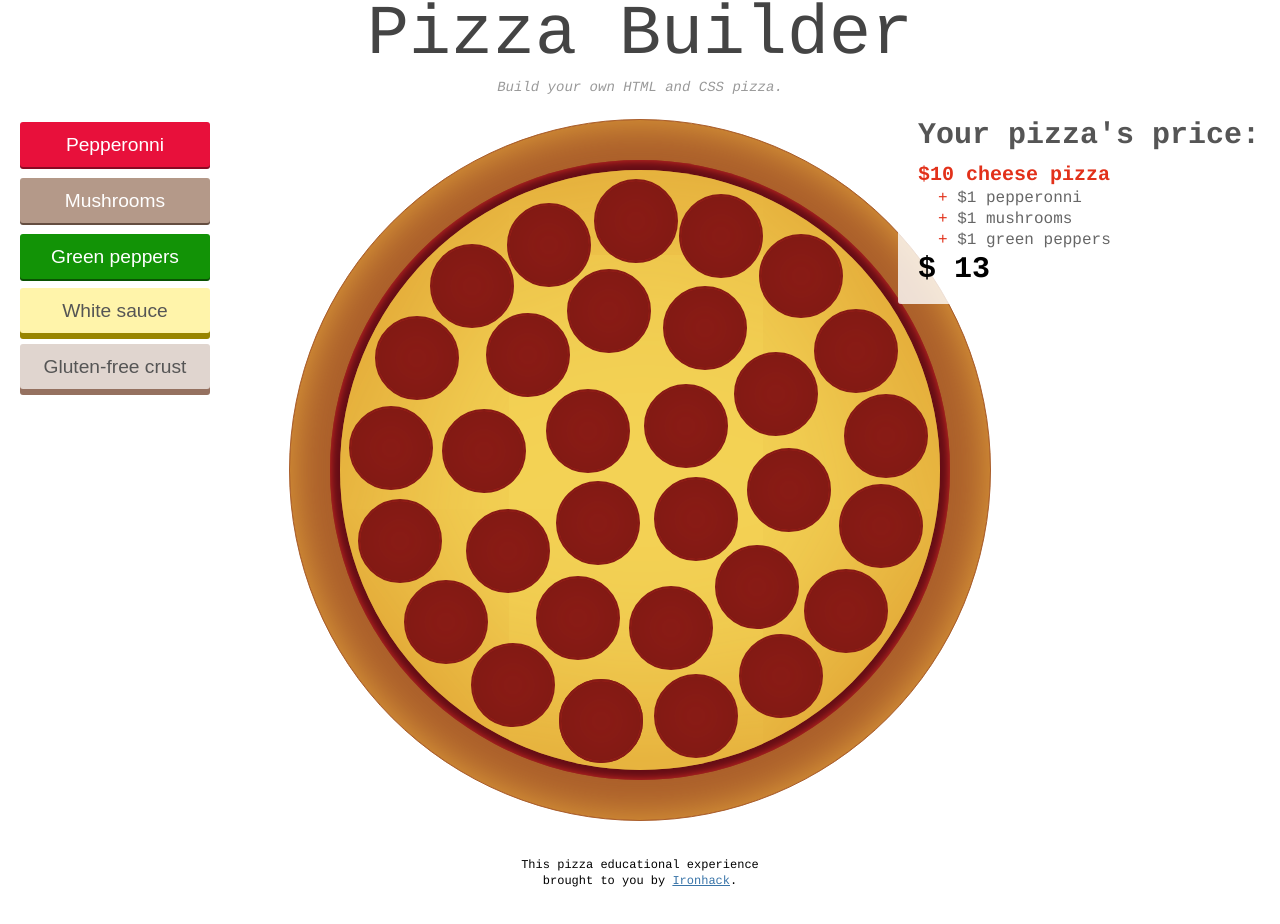
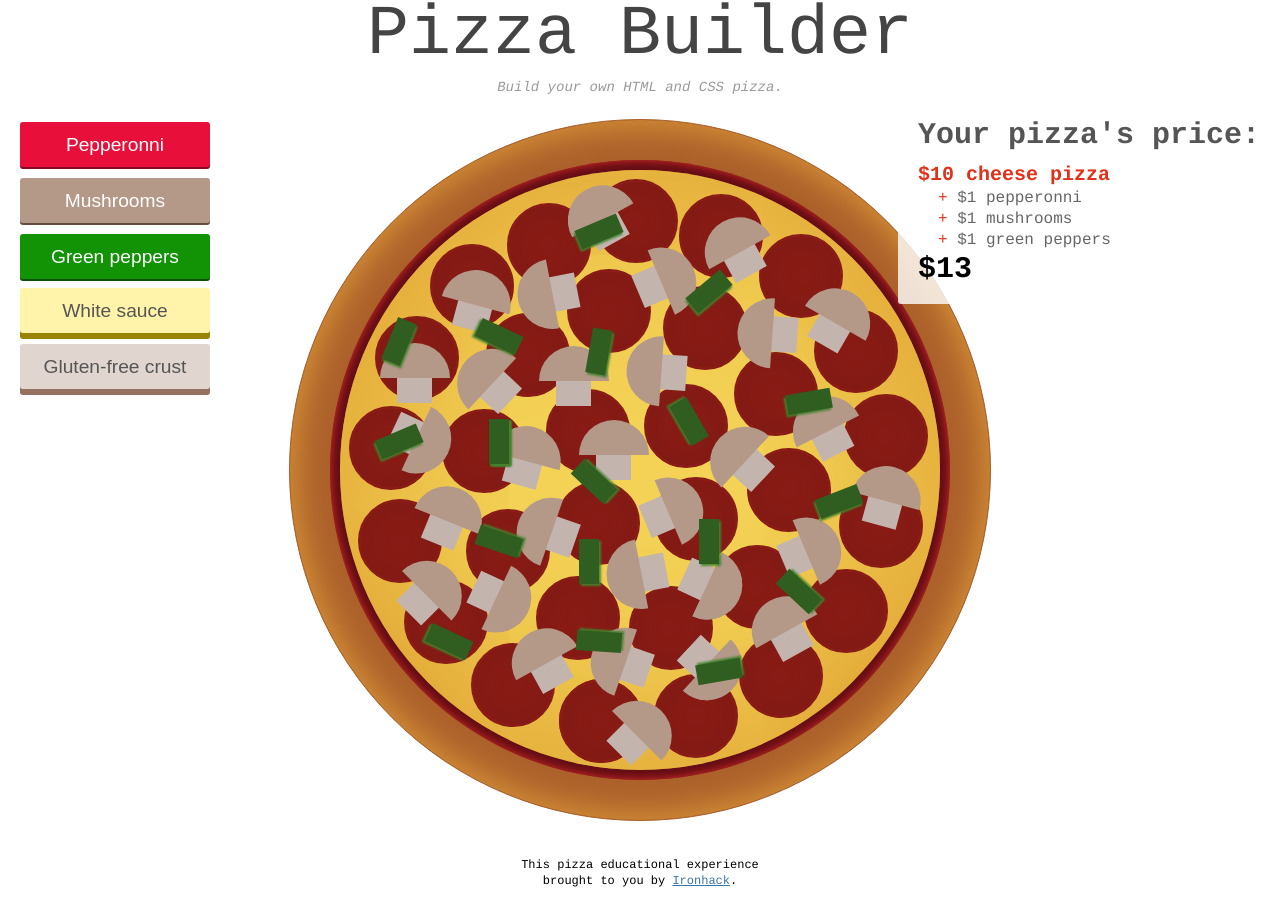
Before and after one commit to ironhack-labs/lab-dom-pizza-builder, a plain HTML site: page starter-code/index.html in a window 1280 px wide. Drawn offline with Linux system fonts and the light colour scheme.

Commit message:
fix mushroom and greenpepper btn

```diff
--- a/starter-code/index.html
+++ b/starter-code/index.html
@@ -1,5 +1,6 @@
 <!DOCTYPE html>
 <html>
+
 <head>
   <title>Pizza Builder</title>
   <link rel="stylesheet" href="pizza.css">
@@ -23,7 +24,7 @@
         <button class="btn btn-mushrooms active">Mushrooms</button>
       </li>
       <li>
-          <button class="btn btn-greenPeppers active">Green peppers</button>
+        <button class="btn btn-green-peppers active">Green peppers</button>
       </li>
       <li>
         <button class="btn btn-sauce active">White sauce</button>
@@ -53,27 +54,27 @@
 
   <!-- Begin Pizza -->
   <div id="pizza">
-      <section class="greenPepper one"></section>
-      <section class="greenPepper two"></section>
-      <section class="greenPepper three"></section>
-      <section class="greenPepper four"></section>
-      <section class="greenPepper five"></section>
-      <section class="greenPepper six"></section>
-      <section class="greenPepper seven"></section>
-      <section class="greenPepper eight"></section>
-      <section class="greenPepper nine"></section>
-      <section class="greenPepper ten"></section>
-      <section class="greenPepper eleven"></section>
-      <section class="greenPepper twelve"></section>
-      <section class="greenPepper thirteen"></section>
-      <section class="greenPepper fourteen"></section>
-      <section class="greenPepper fifteen"></section>
-      <section class="greenPepper sixteen"></section>
-      <section class="greenPepper seventeen"></section>
-      <section class="greenPepper eightteen"></section>
-      <section class="greenPepper nineteen"></section>
-      <section class="greenPepper twenty"></section>
-      <section class="greenPepper twenty-one"></section>
+    <section class="green-pepper one"></section>
+    <section class="green-pepper two"></section>
+    <section class="green-pepper three"></section>
+    <section class="green-pepper four"></section>
+    <section class="green-pepper five"></section>
+    <section class="green-pepper six"></section>
+    <section class="green-pepper seven"></section>
+    <section class="green-pepper eight"></section>
+    <section class="green-pepper nine"></section>
+    <section class="green-pepper ten"></section>
+    <section class="green-pepper eleven"></section>
+    <section class="green-pepper twelve"></section>
+    <section class="green-pepper thirteen"></section>
+    <section class="green-pepper fourteen"></section>
+    <section class="green-pepper fifteen"></section>
+    <section class="green-pepper sixteen"></section>
+    <section class="green-pepper seventeen"></section>
+    <section class="green-pepper eightteen"></section>
+    <section class="green-pepper nineteen"></section>
+    <section class="green-pepper twenty"></section>
+    <section class="green-pepper twenty-one"></section>
 
     <section class="mushroom one">
       <div class="cap">1</div>
@@ -291,4 +292,5 @@
 
   <script src="pizza.js"></script>
 </body>
+
 </html>
--- a/starter-code/pizza.css
+++ b/starter-code/pizza.css
@@ -1,12 +1,65 @@
-html, body, div, span, applet, object, iframe,
-h1, h2, h3, h4, h5, h6, p, blockquote, pre,
-a, abbr, acronym, address, big, cite, code,
-del, dfn, em, font, img, ins, kbd, q, s, samp,
-small, strike, sub, sup, tt, var,
-dl, dt, dd, ol, ul, li,
-fieldset, form, label, legend,
-table, caption, tbody, tfoot, thead, tr, th, td,
-header, section, footer, article, details {
+html,
+body,
+div,
+span,
+applet,
+object,
+iframe,
+h1,
+h2,
+h3,
+h4,
+h5,
+h6,
+p,
+blockquote,
+pre,
+a,
+abbr,
+acronym,
+address,
+big,
+cite,
+code,
+del,
+dfn,
+em,
+font,
+img,
+ins,
+kbd,
+q,
+s,
+samp,
+small,
+strike,
+sub,
+sup,
+tt,
+var,
+dl,
+dt,
+dd,
+ol,
+ul,
+li,
+fieldset,
+form,
+label,
+legend,
+table,
+caption,
+tbody,
+tfoot,
+thead,
+tr,
+th,
+td,
+header,
+section,
+footer,
+article,
+details {
   margin: 0;
   padding: 0;
   border: 0;
@@ -17,6 +70,7 @@ header, section, footer, article, details {
   font-family: inherit;
   vertical-align: baseline;
 }
+
 /* remember to define focus styles! */
 :focus {
   outline: 0;
@@ -28,31 +82,43 @@ body {
   background: white;
 }
 
-ol, ul {
+ol,
+ul {
   list-style: none;
 }
+
 /* tables still need 'cellspacing="0"' in the markup */
 table {
   border-collapse: separate;
   border-spacing: 0;
 }
 
-caption, th, td {
+caption,
+th,
+td {
   text-align: left;
   font-weight: normal;
 }
 
-blockquote:before, blockquote:after,
-q:before, q:after {
+blockquote:before,
+blockquote:after,
+q:before,
+q:after {
   content: "";
 }
 
-blockquote, q {
-  quotes: "" "";
+blockquote,
+q {
+  quotes: """";
 }
 
 /*--- HTML5 -----*/
-header, nav, details, section, aside, footer {
+header,
+nav,
+details,
+section,
+aside,
+footer {
   display: block;
 }
 
@@ -202,29 +268,29 @@ p.description {
   box-shadow: none;
 }
 
-.btn-greenPeppers {
+.btn-green-peppers {
   background: #129306;
   box-shadow: 0 6px #0a5203;
   color: #fff;
 }
 
-.btn-greenPeppers:hover {
+.btn-green-peppers:hover {
   background: #0e7205;
   box-shadow: 0 5px #063102;
   color: #fff;
 }
 
-.btn-greenPeppers.active {
+.btn-green-peppers.active {
   top: 2px;
   box-shadow: 0 2px #0a5203;
 }
 
-.btn-greenPeppers.active:hover {
+.btn-green-peppers.active:hover {
   box-shadow: 0 2px #063102;
 }
 
-.btn-greenPeppers:active,
-.btn-greenPeppers.active:active {
+.btn-green-peppers:active,
+.btn-green-peppers.active:active {
   top: 5px;
   box-shadow: none;
 }
@@ -384,6 +450,7 @@ p.description {
   text-indent: -9999px;
   color: #fff;
 }
+
 /*.pep:hover{
   -moz-transform: scale(1.3);
   -webkit-transform: scale(1.3);
@@ -804,7 +871,7 @@ p.description {
 
 
 /*--- Green Peppers ---*/
-.greenPepper {
+.green-pepper {
   position: absolute;
   width: 20px;
   height: 45px;
@@ -814,7 +881,7 @@ p.description {
   z-index: 30;
 }
 
-.greenPepper.one {
+.green-pepper.one {
   margin: 200px 0 0 100px;
   -webkit-transform: rotate(22deg);
   -moz-transform: rotate(22deg);
@@ -822,7 +889,7 @@ p.description {
   transform: rotate(22deg);
 }
 
-.greenPepper.two {
+.green-pepper.two {
   margin: 450px 0 0 500px;
   -webkit-transform: rotate(-47deg);
   -moz-transform: rotate(-47deg);
@@ -830,7 +897,7 @@ p.description {
   transform: rotate(-47deg);
 }
 
-.greenPepper.three {
+.green-pepper.three {
   margin: 195px 0 0 200px;
   -webkit-transform: rotate(115deg);
   -moz-transform: rotate(115deg);
@@ -838,7 +905,7 @@ p.description {
   transform: rotate(115deg);
 }
 
-.greenPepper.four {
+.green-pepper.four {
   margin: 90px 0 0 300px;
   -webkit-transform: rotate(67deg);
   -moz-transform: rotate(67deg);
@@ -846,7 +913,7 @@ p.description {
   transform: rotate(67deg);
 }
 
-.greenPepper.five {
+.green-pepper.five {
   margin: 500px 0 0 300px;
   -webkit-transform: rotate(-86deg);
   -moz-transform: rotate(-86deg);
@@ -854,7 +921,7 @@ p.description {
   transform: rotate(-86deg);
 }
 
-.greenPepper.six {
+.green-pepper.six {
   margin: 300px 0 0 200px;
   -webkit-transform: rotate(0deg);
   -moz-transform: rotate(0deg);
@@ -862,7 +929,7 @@ p.description {
   transform: rotate(0deg);
 }
 
-.greenPepper.seven {
+.green-pepper.seven {
   margin: 340px 0 0 295px;
   -webkit-transform: rotate(-47deg);
   -moz-transform: rotate(-47deg);
@@ -870,7 +937,7 @@ p.description {
   transform: rotate(-47deg);
 }
 
-.greenPepper.eight {
+.green-pepper.eight {
   margin: 500px 0 0 150px;
   -webkit-transform: rotate(115deg);
   -moz-transform: rotate(115deg);
@@ -878,7 +945,7 @@ p.description {
   transform: rotate(115deg);
 }
 
-.greenPepper.nine {
+.green-pepper.nine {
   margin: 300px 0 0 100px;
   -webkit-transform: rotate(67deg);
   -moz-transform: rotate(67deg);
@@ -886,7 +953,7 @@ p.description {
   transform: rotate(67deg);
 }
 
-.greenPepper.ten {
+.green-pepper.ten {
   margin: 400px 0 0 200px;
   -webkit-transform: rotate(289deg);
   -moz-transform: rotate(289deg);
@@ -894,7 +961,7 @@ p.description {
   transform: rotate(289deg);
 }
 
-.greenPepper.eleven {
+.green-pepper.eleven {
   margin: 300px 0 0 200px;
   -webkit-transform: rotate(0deg);
   -moz-transform: rotate(0deg);
@@ -902,7 +969,7 @@ p.description {
   transform: rotate(0deg);
 }
 
-.greenPepper.twelve {
+.green-pepper.twelve {
   margin: 300px 0 0 200px;
   -webkit-transform: rotate(0deg);
   -moz-transform: rotate(0deg);
@@ -910,7 +977,7 @@ p.description {
   transform: rotate(0deg);
 }
 
-.greenPepper.thirteen {
+.green-pepper.thirteen {
   margin: 300px 0 0 200px;
   -webkit-transform: rotate(0deg);
   -moz-transform: rotate(0deg);
@@ -918,7 +985,7 @@ p.description {
   transform: rotate(0deg);
 }
 
-.greenPepper.fourteen {
+.green-pepper.fourteen {
   margin: 210px 0 0 300px;
   -webkit-transform: rotate(10deg);
   -moz-transform: rotate(10deg);
@@ -926,7 +993,7 @@ p.description {
   transform: rotate(10deg);
 }
 
-.greenPepper.fifteen {
+.green-pepper.fifteen {
   margin: 420px 0 0 290px;
   -webkit-transform: rotate(0deg);
   -moz-transform: rotate(0deg);
@@ -934,7 +1001,7 @@ p.description {
   transform: rotate(0deg);
 }
 
-.greenPepper.sixteen {
+.green-pepper.sixteen {
   margin: 150px 0 0 410px;
   -webkit-transform: rotate(50deg);
   -moz-transform: rotate(50deg);
@@ -942,7 +1009,7 @@ p.description {
   transform: rotate(50deg);
 }
 
-.greenPepper.seventeen {
+.green-pepper.seventeen {
   margin: 260px 0 0 510px;
   -webkit-transform: rotate(80deg);
   -moz-transform: rotate(80deg);
@@ -950,7 +1017,7 @@ p.description {
   transform: rotate(80deg);
 }
 
-.greenPepper.eightteen {
+.green-pepper.eightteen {
   margin: 400px 0 0 410px;
   -webkit-transform: rotate(0deg);
   -moz-transform: rotate(0deg);
@@ -958,7 +1025,7 @@ p.description {
   transform: rotate(0deg);
 }
 
-.greenPepper.nineteen {
+.green-pepper.nineteen {
   margin: 280px 0 0 390px;
   -webkit-transform: rotate(150deg);
   -moz-transform: rotate(150deg);
@@ -966,7 +1033,7 @@ p.description {
   transform: rotate(150deg);
 }
 
-.greenPepper.twenty {
+.green-pepper.twenty {
   margin: 530px 0 0 420px;
   -webkit-transform: rotate(-100deg);
   -moz-transform: rotate(-100deg);
@@ -974,7 +1041,7 @@ p.description {
   transform: rotate(-100deg);
 }
 
-.greenPepper.twenty-one {
+.green-pepper.twenty-one {
   margin: 360px 0 0 540px;
   -webkit-transform: rotate(69deg);
   -moz-transform: rotate(69deg);
--- a/starter-code/pizza.js
+++ b/starter-code/pizza.js
@@ -3,11 +3,26 @@
 // Constants
 var basePrice = 10
 var ingredients = {
-  pepperonni: {name: 'Pepperonni', price: 1},
-  mushrooms: {name: 'Mushrooms', price: 1},
-  greenPeppers: {name: 'Green Peppers', price: 1},
-  whiteSauce: {name: 'White sauce', price: 3},
-  glutenFreeCrust: {name: 'Gluten-free crust', price: 5}
+  pepperonni: {
+    name: 'Pepperonni',
+    price: 1
+  },
+  mushrooms: {
+    name: 'Mushrooms',
+    price: 1
+  },
+  greenPeppers: {
+    name: 'Green Peppers',
+    price: 1
+  },
+  whiteSauce: {
+    name: 'White sauce',
+    price: 3
+  },
+  glutenFreeCrust: {
+    name: 'Gluten-free crust',
+    price: 5
+  }
 }
 
 // Initial value of the state (the state values can change over time)
@@ -33,46 +48,31 @@ function renderEverything() {
 }
 
 function renderPepperonni() {
-  document.querySelectorAll('.pep').forEach(function($pep){
+  document.querySelectorAll('.pep').forEach(function ($pep) {
     if (state.pepperonni) {
       $pep.style.visibility = "visible";
-    }
-    else {
+    } else {
       $pep.style.visibility = "hidden";
     }
   })
 }
 
+function renderMushrooms() {
   // Iteration 1: set the visibility of `<section class="mushroom">`
-function renderMushrooms() {
-
-  document.querySelectorAll('.mushroom').forEach(function($mushroom){
-    if(state.mushroom){
-      $mushroom.style.visibility = 'visible'
-    }
-    else{
-      $mushroom.style.visibility = 'hidden'
-    }
+  document.querySelectorAll('.mushroom').forEach(function ($mushroom) {
+    $mushroom.style.visibility = state.mushrooms ? "visible" : "hidden"
   })
 }
 
 function renderGreenPeppers() {
   // Iteration 1: set the visibility of `<section class="green-pepper">`
-
-    document.querySelectorAll('.greenPepper').forEach(function ($greenPepper) {
-      if(state.greenPepper){
-        $greenPepper.style.visibility = 'visible'
-      }
-      else{
-        $greenPepper.style.visibility = 'hidden'
-      }
+  document.querySelectorAll('.green-pepper').forEach(function ($greenPepper) {
+    $greenPepper.style.visibility = state.greenPeppers ? "visible" : "hidden"
   })
-
 }
 
 function renderWhiteSauce() {
   // Iteration 2: add/remove the class "sauce-white" of `<section class="sauce">`
-
   if (state.whiteSauce) {
     document.querySelector('.sauce').classList.add('sauce-white')
   } else {
@@ -90,8 +90,7 @@ function renderGlutenFreeCrust() {
 }
 
 function renderButtons() {
-// Iteration 3: Make the buttons active or not
-  // Write some JavaScript that will remove and add the buttons' active class appropriately, by writing code in the function renderButtons.
+  // Iteration 3: add/remove the class "active" of each `<button class="btn">`
   if (state.pepperonni) {
     document.querySelector('.btn.btn-pepperonni').classList.add('active')
   } else {
@@ -103,9 +102,9 @@ function renderButtons() {
     document.querySelector('.btn.btn-mushrooms').classList.remove('active')
   }
   if (state.greenPeppers) {
-    document.querySelector('.btn.btn-greenPeppers').classList.add('active')
+    document.querySelector('.btn.btn-green-peppers').classList.add('active')
   } else {
-    document.querySelector('.btn.btn-greenPeppers').classList.remove('active')
+    document.querySelector('.btn.btn-green-peppers').classList.remove('active')
   }
   if (state.whiteSauce) {
     document.querySelector('.btn.btn-sauce').classList.add('active')
@@ -121,42 +120,37 @@ function renderButtons() {
 
 function renderPrice() {
   // Iteration 4: change the HTML of `<aside class="panel price">`
-  // Display the list of all items selected
-  // Display the total price
-  let totalPrice = basePrice
-  // get the target element to display the list of items
-  let $list = document.querySelector("body > aside > ul")
-  $list.innerHTML = ''
 
-  // loop through each property the in ingredients object
-  for (let eachProperty in ingredients){
-    if(state[eachProperty]){
-      // add each price to the totalPrice
-      totalPrice += ingredients[eachProperty].price
-      // add price and name of the each property to the target element
-      $list.innerHTML += `<li>$${ingredients[eachProperty].price} ${ingredients[eachProperty].name.toLowerCase()}</li>`
+  var totalPrice = basePrice
+  var $list = document.querySelector('aside.panel.price ul')
+  $list.innerHTML = ""
+
+  for (var ingredientKey in ingredients) {
+    if (state[ingredientKey]) {
+      totalPrice += ingredients[ingredientKey].price
+      $list.innerHTML += `<li>$${ingredients[ingredientKey].price} ${ingredients[ingredientKey].name.toLowerCase()}</li>`
     }
   }
-  document.querySelector("body > aside > strong").innerHTML = `$ ${totalPrice}`
+  document.querySelector('aside.panel.price strong').innerHTML = "$" + totalPrice
 }
+
 
 renderEverything()
 
-// Iteration 1: Example of a click event listener on `<button class="btn btn-pepperonni">`
-document.querySelector('.btn.btn-pepperonni').onclick = function() {
+document.querySelector('.btn.btn-pepperonni').onclick = function () {
   state.pepperonni = !state.pepperonni
   renderEverything()
 }
 
-// Iteration 1: Add click event listener on `<button class="btn btn-mushrooms">
-  document.querySelector('.btn.btn-mushrooms').onclick = function() {
-    state.mushroom = !state.mushroom
+// Iteration 1: Add click event listener on `<button class="btn btn-mushrooms">`
+document.querySelector('.btn.btn-mushrooms').onclick = function () {
+  state.mushrooms = !state.mushrooms
   renderEverything()
 }
 
 // Iteration 1: Add click event listener on `<button class="btn btn-green-peppers">`
-  document.querySelector('.btn.btn-greenPeppers').onclick = function() {
-    state.greenPepper = !state.greenPepper
+document.querySelector('.btn.btn-green-peppers').onclick = function () {
+  state.greenPeppers = !state.greenPeppers
   renderEverything()
 }
 
@@ -166,7 +160,6 @@ document.querySelector('.btn.btn-pepperonni').onclick = function() {
   renderEverything()
 }
 
-
 // Iteration 2: Add click event listener on `<button class="btn btn-crust">`
 document.querySelector('.btn.btn-crust').onclick = function () {
   state.glutenFreeCrust = !state.glutenFreeCrust
```
Lines whose indentation alone changed are shown as unchanged.
